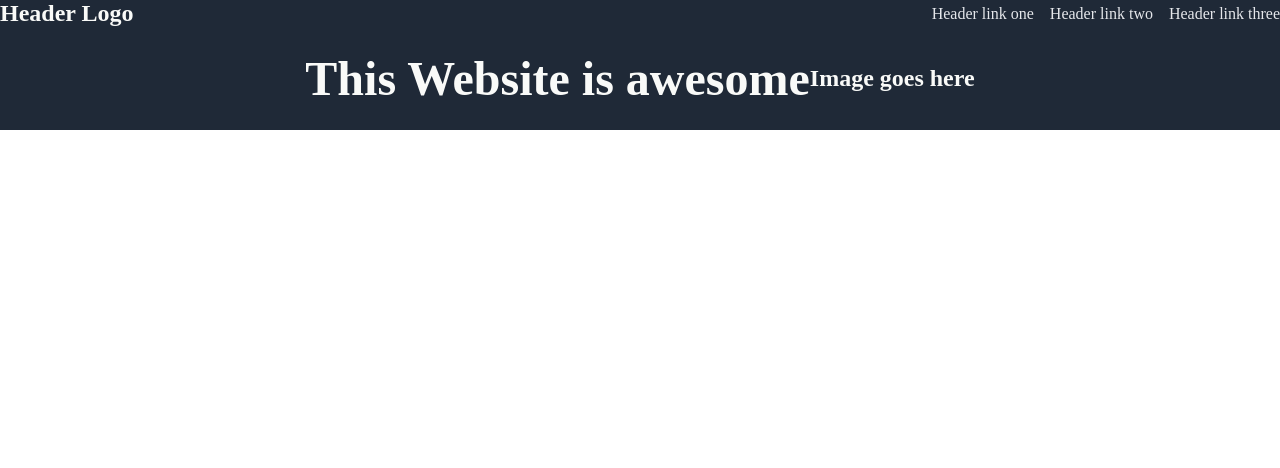
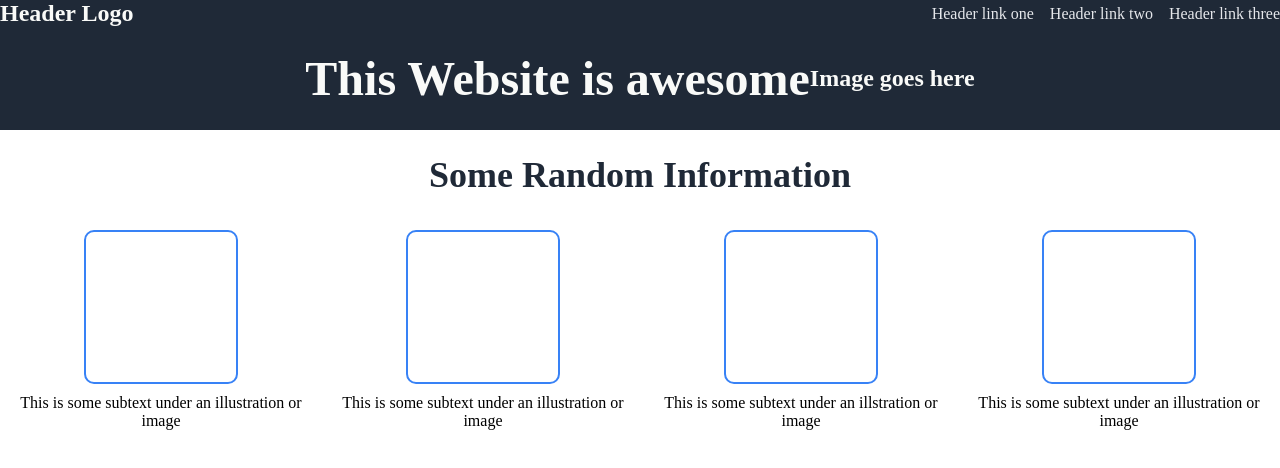
Before and after one commit to brycerobinsn/landingpage, a plain HTML site: page index.html in a window 1280 px wide. Drawn offline with Linux system fonts and the light colour scheme.

Commit message:
added boxes with borders, text under boxes and info header

```diff
--- a/index.html
+++ b/index.html
@@ -30,5 +30,24 @@
                 <div class="logo"> Image goes here</div>
             </div>
         </div>
+    <div class="infoheader">Some Random Information</div>
+    <div class="layer2">
+        <div class="undertext">
+            <div class="rcorners"></div>
+            <div class="undertext">This is some subtext under an illustration or image</div>
+        </div>
+        <div class="undertext">
+            <div class="rcorners"></div>
+            <div class="undertext">This is some subtext under an illustration or image</div>
+        </div>
+        <div class="undertext">
+            <div class="rcorners"></div>
+            <div class="undertext"> This is some subtext under an illstration or image</div>
+        </div>
+        <div class="undertext">
+            <div class="rcorners"></div>
+            <div class="undertext">This is some subtext under an illustration or image</div>
+        </div>
+    </div>
     </body>
 </html>
--- a/style.css
+++ b/style.css
@@ -12,6 +12,7 @@ body {
     margin: 0;
 }
 .logo {
+    display: flex;
     color: #F9FAF8;
     font-size: 24px;
     font-weight: 900;
@@ -40,3 +41,34 @@ ul {
     align-items: center;
     padding: 24px;
 }
+.layer2 {
+    display: flex;
+    flex-direction: row;
+    justify-content: center;
+    align-items: center;
+}
+.rcorners {
+    border-radius: 10px;
+    border: 2px solid #3882f6;
+    width: 150px;
+    height: 150px;
+    margin: 10px;
+}
+.undertext {
+    display: flex;
+    flex-direction: column;
+    justify-content: center;
+    align-items: center;
+    text-align: center;
+}
+.infoheader {
+    display: flex;
+    flex-direction: column;
+    justify-content: center;
+    align-items: center;
+    text-align: center;
+    font-size: 36px;
+    font-weight: 900;
+    color: #1F2937;
+    margin: 24px;
+}
```
